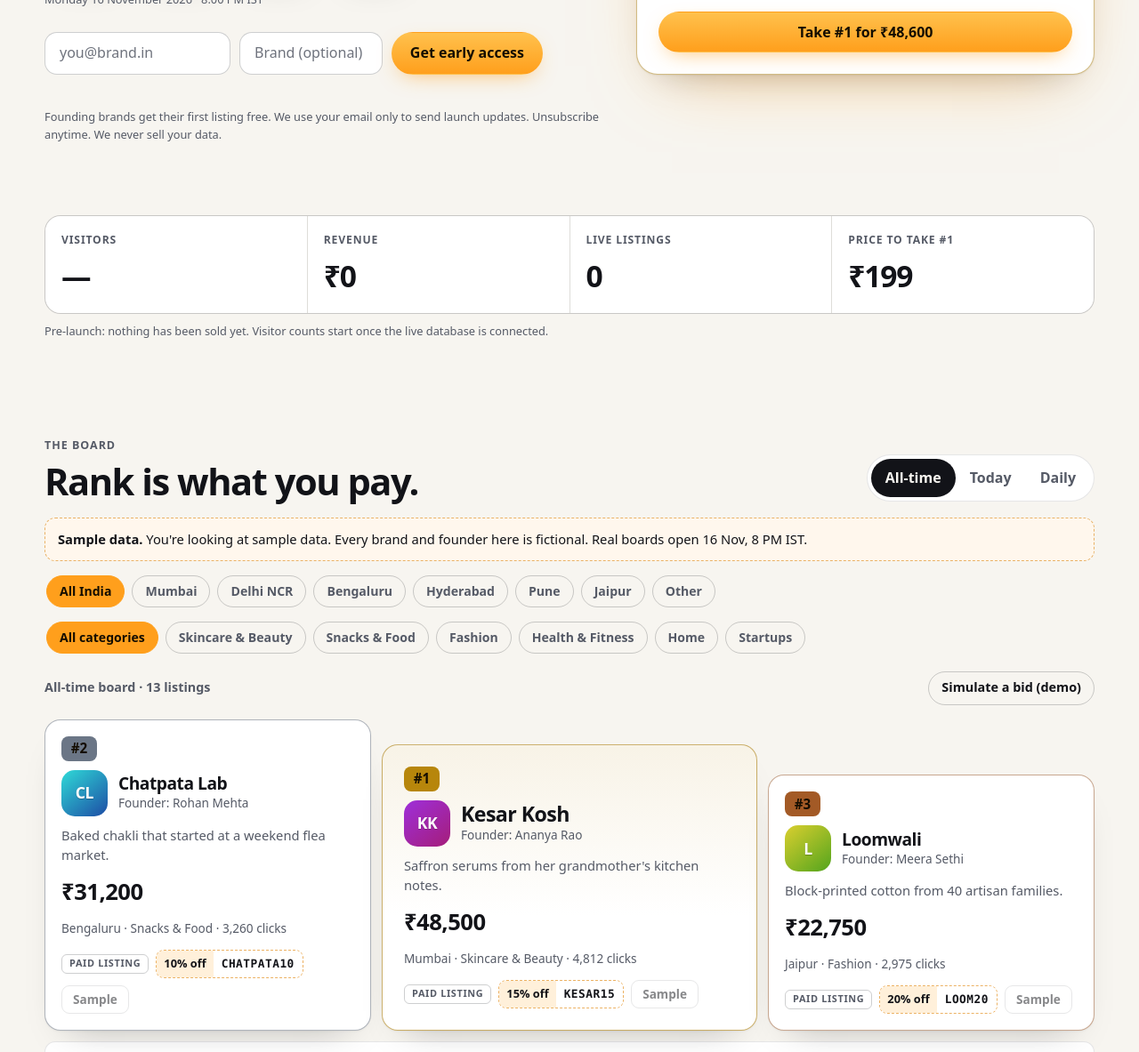
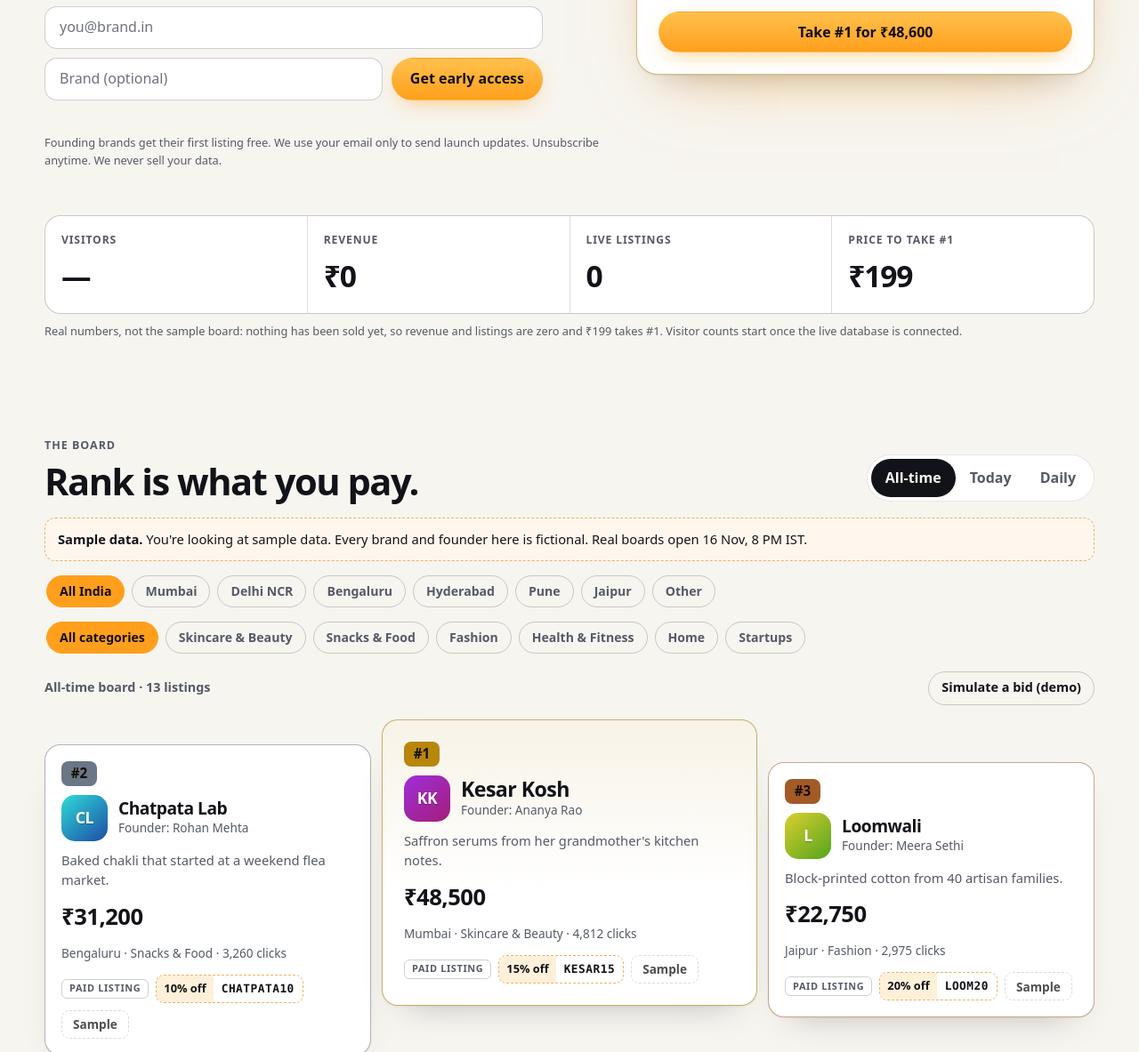
Before and after one commit to Aryan787913/boliboard, a plain HTML site: page index.html in a window 1280 px wide. Shown: the part 607-1790 px from the top of the page at 89% size. Drawn offline with Linux system fonts and the light colour scheme.

Commit message:
QA fixes: theme toggle default matches CSS, waitlist layout, podium stagger, clearer stats note, scroll offset

```diff
--- a/app.js
+++ b/app.js
@@ -109,8 +109,9 @@
 
   /* ---------- theme ---------- */
   function initTheme() {
-    var btn = $("#theme-btn"), mq = window.matchMedia ? window.matchMedia("(prefers-color-scheme: dark)") : { matches: true };
-    function cur() { var t = root.getAttribute("data-theme"); return t === "light" || t === "dark" ? t : (mq.matches ? "dark" : "light"); }
+    // CSS is dark unless the system asks for light, so mirror exactly that here
+    var btn = $("#theme-btn"), mq = window.matchMedia ? window.matchMedia("(prefers-color-scheme: light)") : { matches: false };
+    function cur() { var t = root.getAttribute("data-theme"); return t === "light" || t === "dark" ? t : (mq.matches ? "light" : "dark"); }
     function sync() { btn.setAttribute("aria-label", cur() === "dark" ? "Switch to light theme" : "Switch to dark theme"); }
     btn.addEventListener("click", function () {
       var next = cur() === "dark" ? "light" : "dark";
@@ -427,7 +428,7 @@
       setStat("revenue", 0);
       setStat("listings", 0, num);
       setStat("nextTop", MIN_BID);
-      $("#stats-note").textContent = "Pre-launch: nothing has been sold yet. Visitor counts start once the live database is connected.";
+      $("#stats-note").textContent = "Real numbers, not the sample board: nothing has been sold yet, so revenue and listings are zero and ₹199 takes #1. Visitor counts start once the live database is connected.";
       return Promise.resolve();
     }
     return sb.from("public_stats").select("*").maybeSingle().then(function (res) {
@@ -438,7 +439,7 @@
       setStat("revenue", Number(s.revenue) || 0);
       setStat("listings", Number(s.listings) || 0, num);
       setStat("nextTop", s.top_total ? Number(s.top_total) + TOP_STEP : MIN_BID);
-      $("#stats-note").textContent = "Live from the database: unique visitors, rupees paid, approved listings. " + (Date.now() < LAUNCH ? "Zero until launch." : "");
+      $("#stats-note").textContent = "Live from the database (unique visitors, rupees paid, live listings), never from the sample board." + (Date.now() < LAUNCH ? " Zero until launch." : "");
     }).catch(function (err) {
       if (window.console) console.warn("Boli: stats unavailable.", err && err.message);
       ["visitors", "revenue", "listings"].forEach(function (k) { setStat(k, null); });
--- a/styles.css
+++ b/styles.css
@@ -71,7 +71,7 @@
 }
 
 *, *::before, *::after { box-sizing: border-box; }
-html { -webkit-text-size-adjust: 100%; scroll-behavior: smooth; scroll-padding-top: 76px; }
+html { -webkit-text-size-adjust: 100%; scroll-behavior: smooth; scroll-padding-top: 92px; }
 body {
   margin: 0;
   font: 16px/1.55 var(--font);
@@ -223,7 +223,7 @@ main > section.hero { margin-top: 0; }
 .code:hover .code__val { background: var(--surface-2); }
 .visit { display: inline-flex; align-items: center; height: 32px; padding: 0 12px; border-radius: 9px; border: 1px solid var(--line-2); text-decoration: none; font-size: 0.85rem; font-weight: 700; }
 .visit:hover { background: var(--surface-2); }
-.is-disabled { opacity: 0.5; pointer-events: none; }
+.is-disabled { opacity: 0.75; pointer-events: none; border-style: dashed; }
 .delta { display: inline-flex; align-items: center; height: 20px; padding: 0 6px; border-radius: 6px; font-size: 0.72rem; font-weight: 800; font-variant-numeric: tabular-nums; }
 .delta--up { color: var(--up); background: color-mix(in srgb, var(--up) 14%, transparent); }
 .delta--down { color: var(--down); background: color-mix(in srgb, var(--down) 14%, transparent); }
@@ -380,7 +380,9 @@ main > section.wrap[aria-label="Public stats"] { margin-top: 48px; }
 
 /* ---------- larger screens ---------- */
 @media (min-width: 560px) {
-  .waitlist { grid-template-columns: 1.3fr 1fr auto; }
+  .waitlist { grid-template-columns: 1fr auto; }
+  .waitlist > input[type="email"] { grid-column: 1 / -1; }
+  .waitlist--compact > input[type="email"] { grid-column: auto; }
   .stats { grid-template-columns: repeat(4, minmax(0, 1fr)); }
   .row { grid-template-columns: 32px 42px minmax(0, 1fr) auto; align-items: center; }
   .row__rank { padding-top: 0; }
@@ -390,8 +392,10 @@ main > section.wrap[aria-label="Public stats"] { margin-top: 48px; }
 }
 @media (min-width: 760px) {
   .topnav { display: flex; }
-  .podium { grid-template-columns: 1fr 1.15fr 1fr; align-items: end; }
+  .podium { grid-template-columns: 1fr 1.15fr 1fr; align-items: start; }
   .pod--gold { order: 2; padding: 24px; }
+  .pod--silver { margin-top: 28px; }
+  .pod--bronze { margin-top: 48px; }
   .pod--gold .pod__name { font-size: 1.45rem; }
   .pod--silver { order: 1; }
   .pod--bronze { order: 3; }
```
